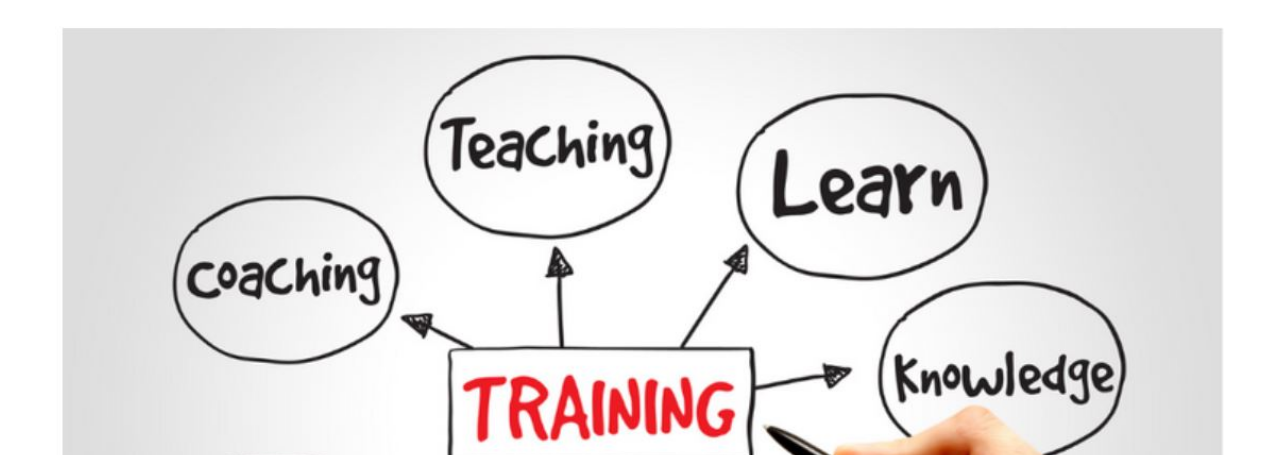
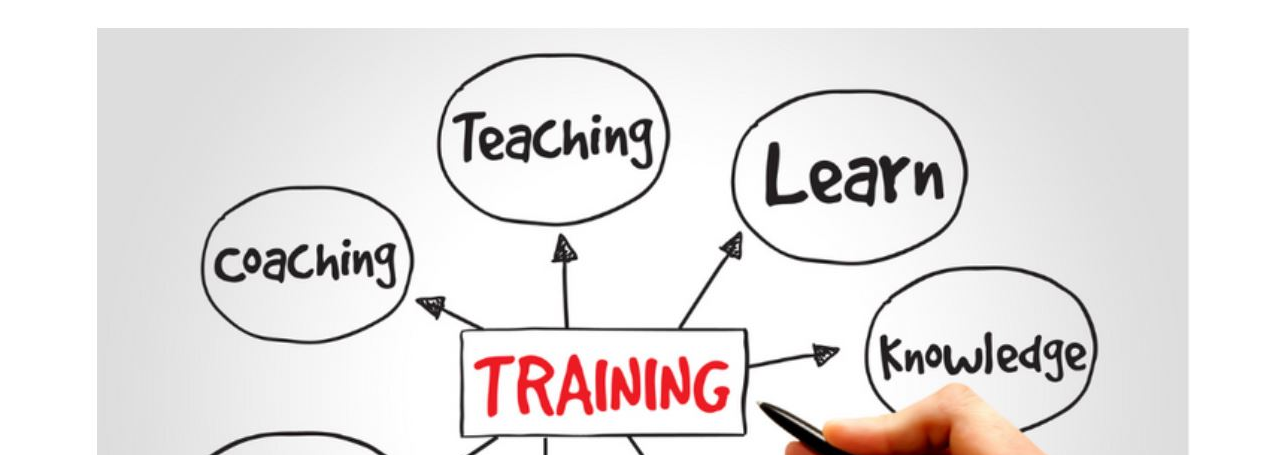
Before and after one commit to charlton0100/airpd1, a plain HTML site: page learnwithus.html in a window 1280 px wide. Shown: the part 345-800 px from the top of the page. Drawn offline with Linux system fonts and the light colour scheme.

Commit message:
Update learnwithus.html

```diff
--- a/learnwithus.html
+++ b/learnwithus.html
@@ -48,10 +48,10 @@ ul.points {
       100% { left: -100%; }
     }
   .responsive-img {
-  max-width: 100%;
-  height: auto;
-  display: block;
-  margin: 0 auto; /* Optional: Center the image horizontally */
+     max-width: 100%;
+     height: auto;
+     display: block;
+     margin: 0 auto; /* Optional: Center the image horizontally */
     }
 
 </style>
@@ -88,7 +88,7 @@ ul.points {
       <H1> Learn with us</h1>
       <p > Learning is a very important event in our life. It becomes an unprecedented event when you learn with experienced, motivated, and dedicated trainer or lecturer. When determination and guidance match, the results are smartly achieved and <b>awarded accredited certfication</b>. </p>
       <br>
-          <p> <img class="responsive-img" src="training.jpg" alt="training" width="100%" height="100%"></p>
+          <p> <img class="responsive-img" src="training.jpg" alt="training" style="width=100%; height=100%;"></p>
            <br>
       <H1>Trainings:</h1>
       <h2>Research training</h2>
```
